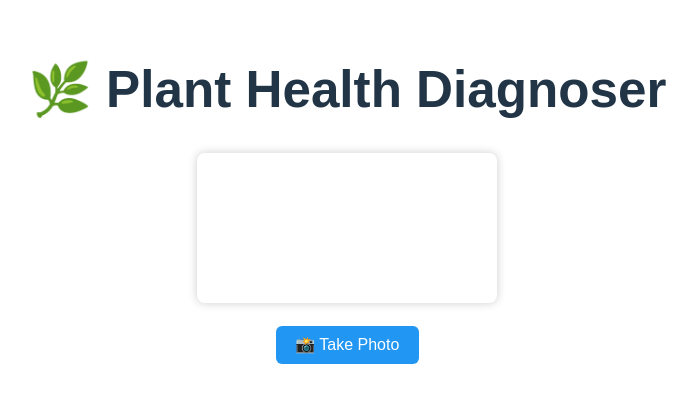
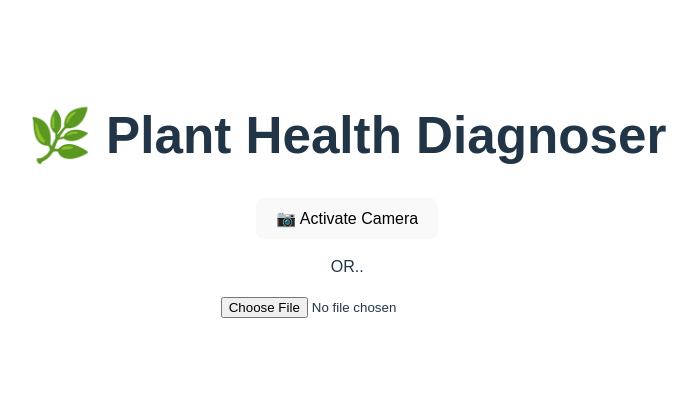
Before and after one commit to DevKarl/DAT158_assignment2, a React (Vite) app in the folder frontend/plant-health-app/: page / in a window 1280 px wide. Shown: the part 204-606 px from the top of the page, without its empty margins (4-701 px from the left). Built offline with nearby package versions, Linux system fonts and the light colour scheme; no server answers.

Commit message:
frontend flow done

```diff
--- a/frontend/plant-health-app/src/App.tsx
+++ b/frontend/plant-health-app/src/App.tsx
@@ -4,37 +4,110 @@ import CameraView from "./components/CameraView";
 import PhotoTaken from "./components/PhotoTaken";
 import Diagnosis from "./components/Diagnosis";
 import ButtonActions from "./components/ButtonActions";
+import PhotoUpload from "./components/PhotoUpload";
+import { handleNormalize } from "./helpers/normalizeImage";
+import Button from "./components/Button";
 
 function App() {
   const [photoBlob, setPhotoBlob] = useState<Blob | null>(null);
   const [photoURL, setPhotoURL] = useState<string | null>(null);
   const [diagnosis, setDiagnosis] = useState<string | null>(null);
+  const [cameraActive, setCameraActive] = useState<boolean>(false);
+  const [diagnosisLoading, setDiagnosisLoading] = useState(false);
+  const [clearingLoading, setClearingLoading] = useState(false);
+
   const [flash, setFlash] = useState(false);
 
-  const onCapture = (blob: Blob, url: string) => {
+  const setPhoto = (blob: Blob | null, url: string | null) => {
     setPhotoBlob(blob);
     setPhotoURL(url);
+  };
+
+  const resetPhoto = () => {
+    setPhoto(null, null);
+    setDiagnosis(null);
+  };
+
+  const onCapture = (blob: Blob, url: string) => {
+    setPhoto(blob, url);
+    flashEffect();
+  };
+
+  const onUpload = (blob: Blob, url: string) => {
+    setPhoto(blob, url);
+  };
+
+  const flashEffect = () => {
     setFlash(true);
     setTimeout(() => setFlash(false), 300);
+  };
+
+  const onClearBackground = async () => {
+    if (!photoBlob) return;
+    setClearingLoading(true);
+    try {
+      const { blob, url } = await handleNormalize(photoBlob);
+      setPhotoBlob(blob);
+      setPhotoURL(url);
+    } catch (error) {
+      console.error("Normalization failed:", error);
+    } finally {
+      setClearingLoading(false);
+    }
   };
 
   return (
     <div className="app-container">
       <h1>🌿 Plant Health Diagnoser</h1>
       <div className={`flash-overlay ${flash ? "active" : ""}`} />
-      {!photoURL ? (
-        <CameraView photoURL={photoURL} onCapture={onCapture} />
-      ) : (
+      {photoURL ? (
         <>
           <PhotoTaken photoURL={photoURL} />
           <ButtonActions
             photoBlob={photoBlob}
-            setPhotoBlob={setPhotoBlob}
-            setPhotoURL={setPhotoURL}
+            diagnosisLoading={diagnosisLoading}
             setDiagnosis={setDiagnosis}
+            resetPhoto={resetPhoto}
+            setDiagnosisLoading={setDiagnosisLoading}
+            diagnosis={diagnosis}
           />
           {diagnosis && <Diagnosis diagnosis={diagnosis} />}
         </>
+      ) : (
+        <>
+          {cameraActive ? (
+            <>
+              <div className="camera-toggle">
+                <button onClick={() => setCameraActive(false)}>
+                  ✋ Deactivate Camera
+                </button>
+              </div>
+              <CameraView photoURL={photoURL} onCapture={onCapture} />
+            </>
+          ) : (
+            <div className="camera-toggle">
+              <button onClick={() => setCameraActive(true)}>
+                📷 Activate Camera
+              </button>
+            </div>
+          )}
+          <p>OR..</p>
+          <PhotoUpload onUpload={onUpload} />
+        </>
+      )}
+      {photoURL && !diagnosis && (
+        <div className="background-option">
+          <Button
+            onClick={onClearBackground}
+            loading={clearingLoading}
+            className="btn clearBg"
+          >
+            ✨ Clear Background
+          </Button>
+          <p>
+            <em>Use this option for more accuracy</em>
+          </p>
+        </div>
       )}
     </div>
   );
--- /dev/null
+++ b/frontend/plant-health-app/src/components/PhotoUpload.tsx
@@ -0,0 +1,19 @@
+interface Props {
+  onUpload: (blob: Blob, url: string) => void;
+}
+
+export default function PhotoUpload({ onUpload }: Props) {
+  const handleFileChange = (e: React.ChangeEvent<HTMLInputElement>) => {
+    const file = e.target.files?.[0];
+    if (file) {
+      const url = URL.createObjectURL(file);
+      onUpload(file, url);
+    }
+  };
+
+  return (
+    <div className="photo-upload">
+      <input type="file" accept="image/*" onChange={handleFileChange} />
+    </div>
+  );
+}
```
